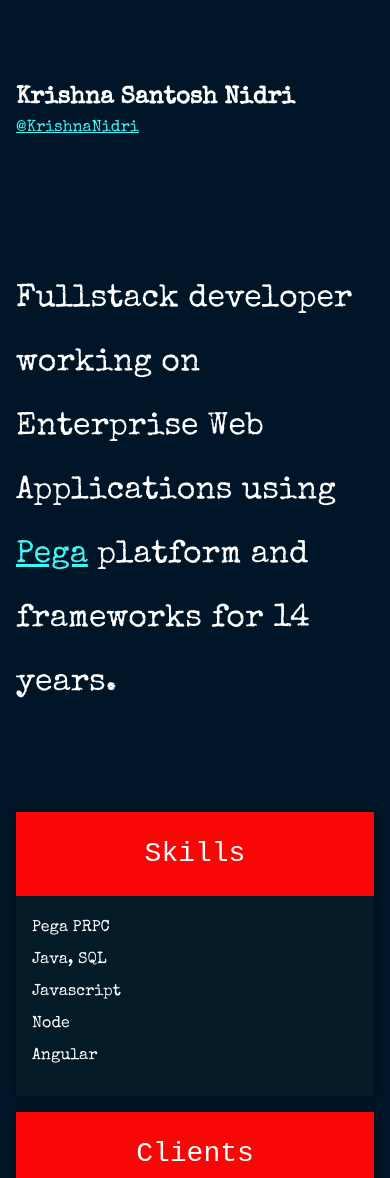
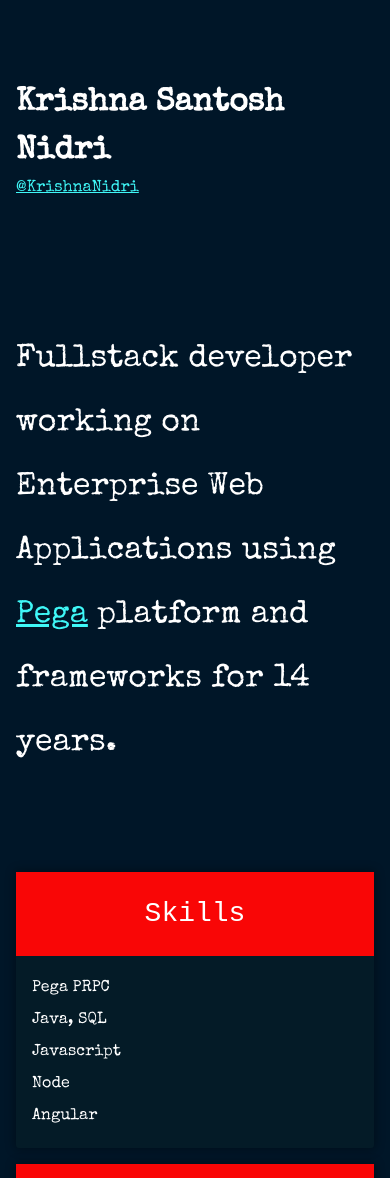
Before and after one commit to nidri/nidri.github.io, a plain HTML site: page index.html in a window 390 px wide. Shown: the top 1178 px of the page. Drawn offline with nearby package versions, Linux system fonts and the light colour scheme.

Commit message:
Updated styles

```diff
--- a/index.html
+++ b/index.html
@@ -76,6 +76,7 @@
                   <span class="card-header-text">Social</span>
                 </div>
                 <div class="card-body">
+                  <span class="social-link">Profile - <a href="https:/profile.nidri.dev" target="_blank" class="card-link">Nidri</a></span>
                   <span class="social-link">Twitter - <a href="https://twitter.com/KrishnaNidri" target="_blank" class="card-link">@KrishnaNidri</a></span>
                   <span class="social-link">Github - <a href="https://github.com/nidri" target="_blank" class="card-link">nidri</a></span>
                   <span class="social-link">LinkedIn - <a href="https://www.linkedin.com/in/krishnanidri" target="_blank" class="card-link">krishnanidri</a></span>
--- a/styles.css
+++ b/styles.css
@@ -41,6 +41,10 @@ body {
   flex-grow: 1;
 }
 
+.title {
+  font-size: 3em;
+}
+
 .writeup {
   max-width: 75ch;
   line-height: 2;
@@ -60,7 +64,7 @@ body {
   background-color: #041b27;
   display: flex;
   flex-direction: column;
-  justify-content: space-around;
+  justify-content: flex-start;
   box-shadow: 0px 0px 10px 2px rgba(0,0,0,0.3);
   border-radius: 3px;
 }
@@ -81,7 +85,6 @@ body {
 .card .card-body {
   display: flex;
   flex-direction: column;
-  min-height: 200px;
   padding: 1em;
   line-height: 2;
 }
@@ -123,6 +126,12 @@ a {
 /*** Media Queries ***/
 @media screen and (max-width: 450px) {
   .title {
-    font-size: 1.5em;
+    font-size: 1.8em;
   }
 }
+
+@media screen and (max-width: 550px) {
+  .title {
+    font-size: 2em;
+  }
+}
```
